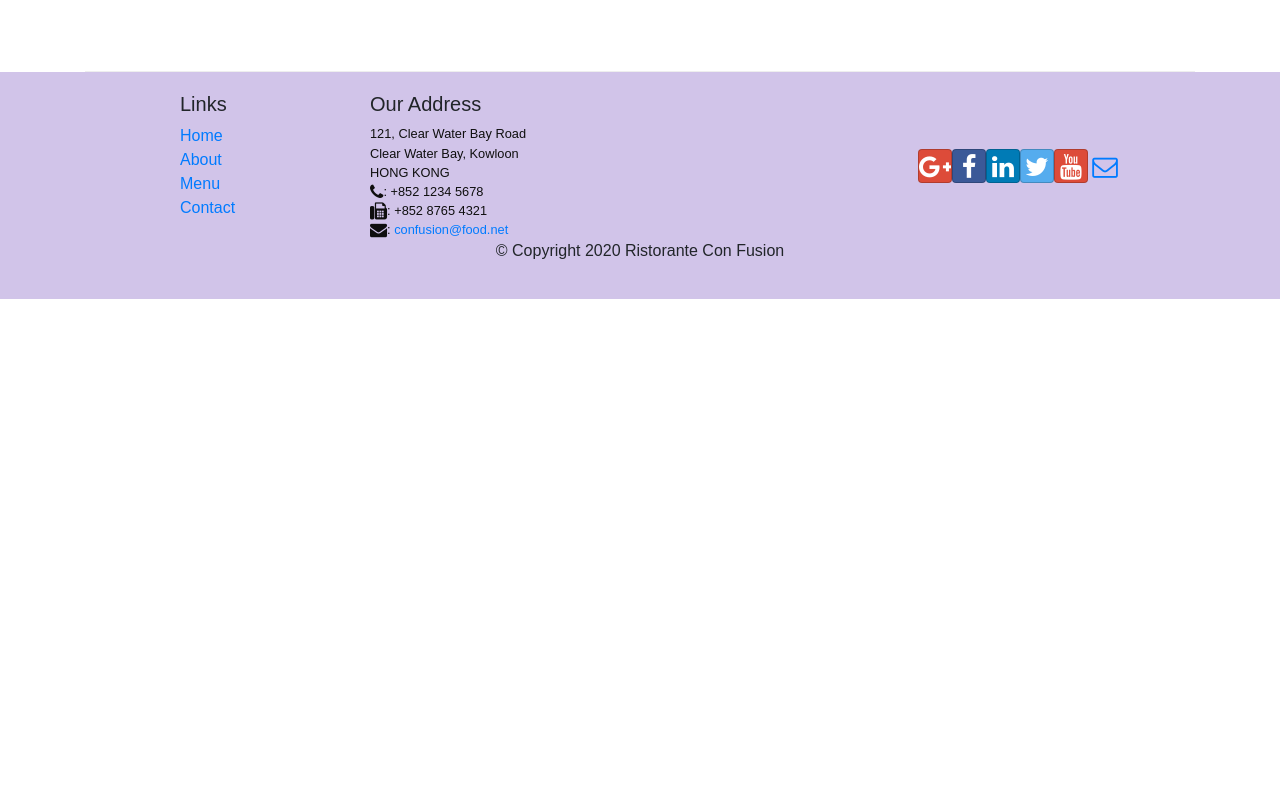
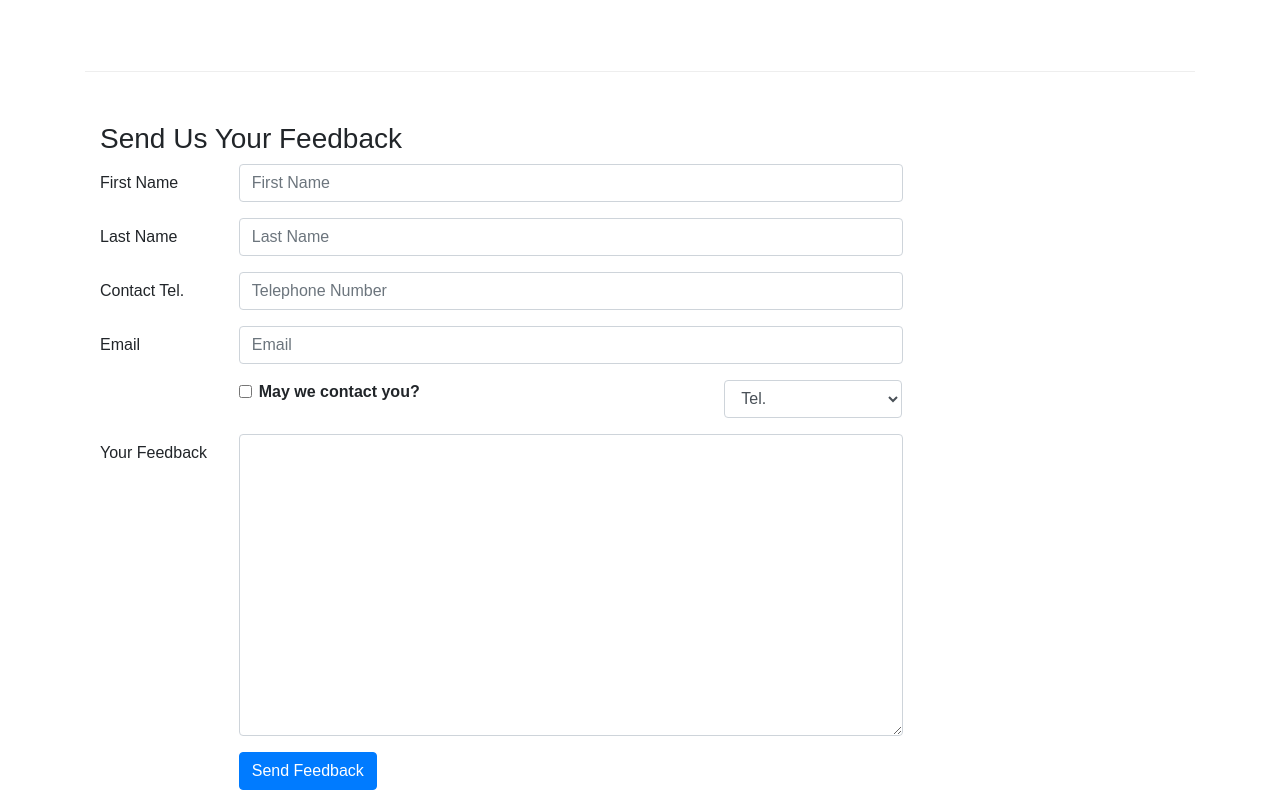
Before and after one commit to hmswrth/ristorante-con-fusion, a React (Create React App) app in the folder confusion/: page /contactus in a window 1280 px wide. Shown: the part 800-1600 px from the top of the page. Before the commit the page ends 1099 px from the top, so only its background shows below. Built offline with nearby package versions, Linux system fonts and the light colour scheme.

Commit message:
controlled forms

```diff
--- a/confusion/src/components/ContactComponent.js
+++ b/confusion/src/components/ContactComponent.js
@@ -1,8 +1,34 @@
-import React from 'react';
-import { BreadcrumbItem, Breadcrumb } from 'reactstrap';
+import React, { Component } from 'react';
+import { BreadcrumbItem, Breadcrumb, Button, Form, FormGroup, Label, Input, Col } from 'reactstrap';
 import { Link } from 'react-router-dom';
 
-function Contact(props) {
+class Contact extends Component {
+
+    constructor(props){
+        super(props);
+
+        this.state = {
+            firstname : '',
+            lastname: '',
+            telnum: '',
+            email: '',
+            agree: false,
+            contactType: 'Tel.',
+            message: ''
+        }
+    }
+
+    handleInputChange(event){
+
+    }
+
+    handleSubmit(event){
+        console.log("Current state : "+JSON.stringify(this))
+
+    }
+
+
+    render() {
         return (
             <div className="container">
                 <div className="row">
@@ -41,8 +67,68 @@
                         </div>
                     </div>
                 </div>
+                <div className="row row-content">
+                    <div className="col-12">
+                        <h3>Send Us Your Feedback</h3>
+                    </div>
+                    <div className="col-12 col-md-9">
+                        <Form>
+                            <FormGroup row>
+                                <Label htmlFor="firstname" md={2}>First Name</Label>
+                                <Col md={10}>
+                                    <Input type="text" id="firstname" name="firstname" placeholder="First Name" value={this.state.firstname} />
+                                </Col>
+                            </FormGroup>
+                            <FormGroup row>
+                                <Label htmlFor="lastname" md={2}>Last Name</Label>
+                                <Col md={10}>
+                                    <Input type="text" id="lastname" name="lastname" placeholder="Last Name" value={this.state.lastname} />
+                                </Col>
+                            </FormGroup>
+                            <FormGroup row>
+                                <Label htmlFor="telnum" md={2}>Contact Tel.</Label>
+                                <Col md={10}>
+                                    <Input type="tel" id="telnum" name="telnum" placeholder="Telephone Number" value={this.state.telnum} />
+                                </Col>
+                            </FormGroup>
+                            <FormGroup row>
+                                <Label htmlFor="email" md={2}>Email</Label>
+                                <Col md={10}>
+                                    <Input type="email" id="email" name="email" placeholder="Email" value={this.state.email} />
+                                </Col>
+                            </FormGroup>
+                            <FormGroup row>
+                                <Col md={{size:6, offset:2}}>
+                                    <FormGroup check>
+                                        <Label check>
+                                            <Input type="checkbox" name="agree" checked={this.state.agree} /> {' '} <strong>May we contact you?</strong>
+                                        </Label>
+                                    </FormGroup>
+                                </Col>
+                                <Col md={{size:3, offset:1}}>
+                                    <Input type="select" name="contactType" value={this.state.contactType}>
+                                        <option>Tel.</option>
+                                        <option>Email</option>
+                                    </Input>
+                                </Col>
+                            </FormGroup>
+                            <FormGroup row>
+                                <Label htmlFor="message" md={2}>Your Feedback</Label>
+                                <Col md={10}>
+                                    <Input type="textarea" id="message" name="message" rows="12" value={this.state.message} />
+                                </Col>
+                            </FormGroup>
+                            <FormGroup row>
+                                <Col md={{size:10,offset:2}}>
+                                    <Button type="submit" color="primary">Send Feedback</Button>
+                                </Col>
+                            </FormGroup>
+                        </Form>
+                    </div>
+                </div>
             </div>
         );
     }
+}
 
 export default Contact;
```
Lines whose indentation alone changed are shown as unchanged.
